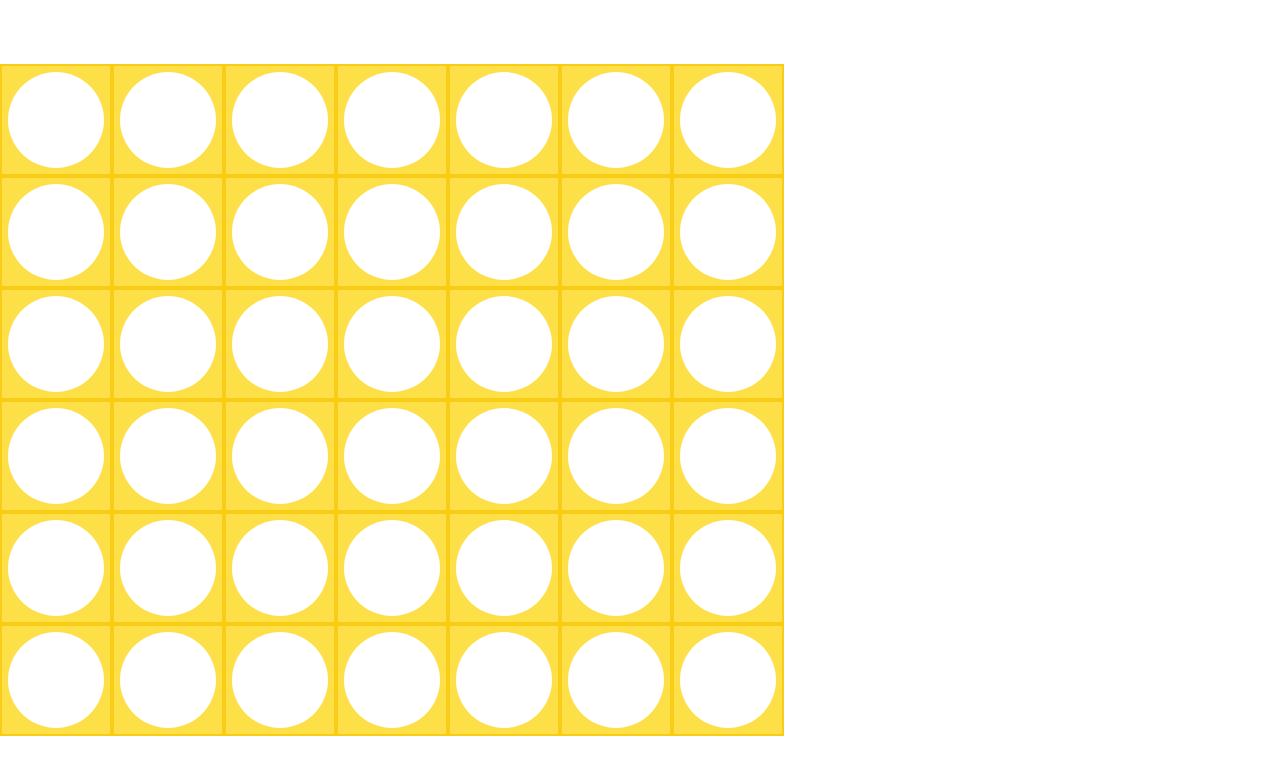
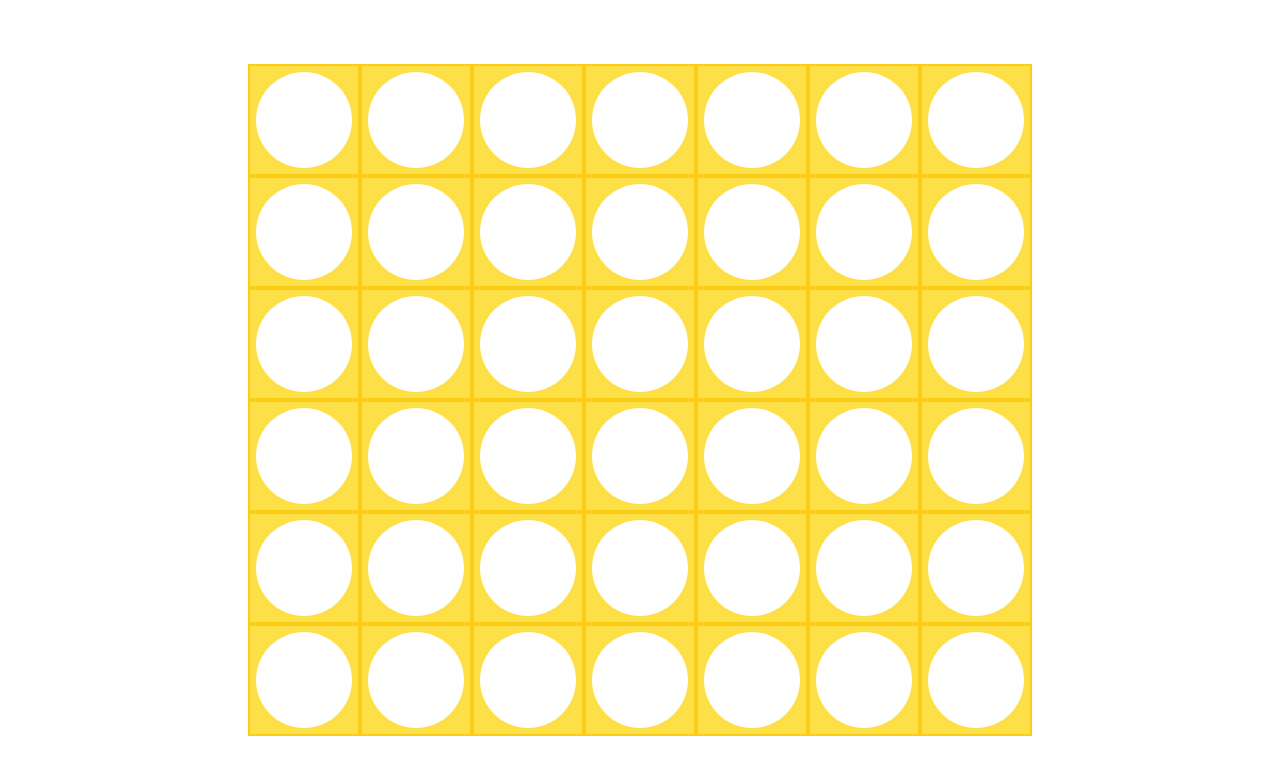
Before and after one commit to brandon-detty/connect-four-react, a React (Vite) app: page / in a window 1280 px wide. Shown: the top 774 px of the page. Built offline with nearby package versions, Linux system fonts and the light colour scheme.

Commit message:
center app content

```diff
--- a/index.html
+++ b/index.html
@@ -7,7 +7,7 @@
     <title>Connect Four Clone</title>
   </head>
   <body>
-    <div id="root"></div>
+    <div id="root" class="flex w-full"></div>
     <script type="module" src="/src/main.tsx"></script>
   </body>
 </html>
--- a/src/App.tsx
+++ b/src/App.tsx
@@ -2,7 +2,7 @@ import Board from "./components/Board";
 
 function App() {
   return (
-    <div className="App">
+    <div className="App mx-auto">
       <Board />
     </div>
   );
```
